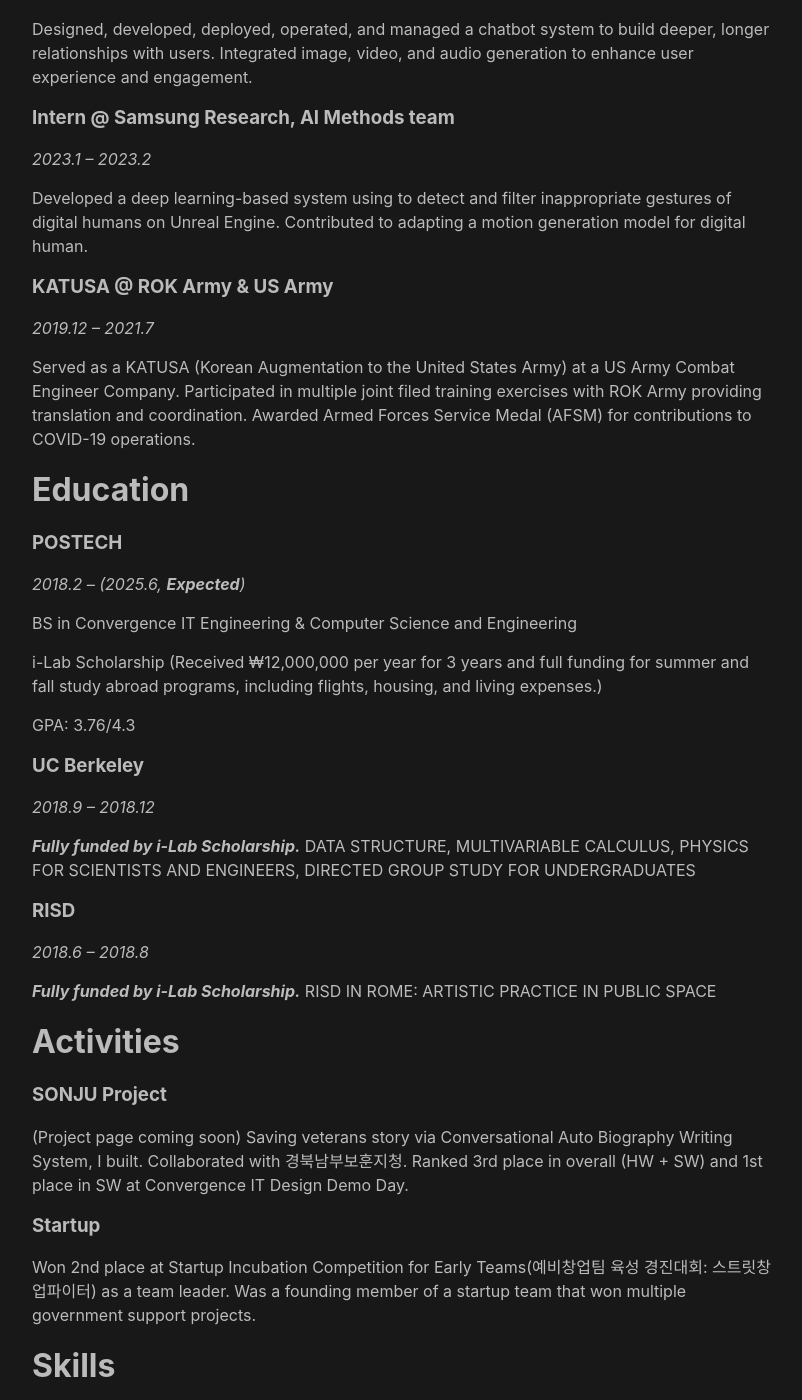
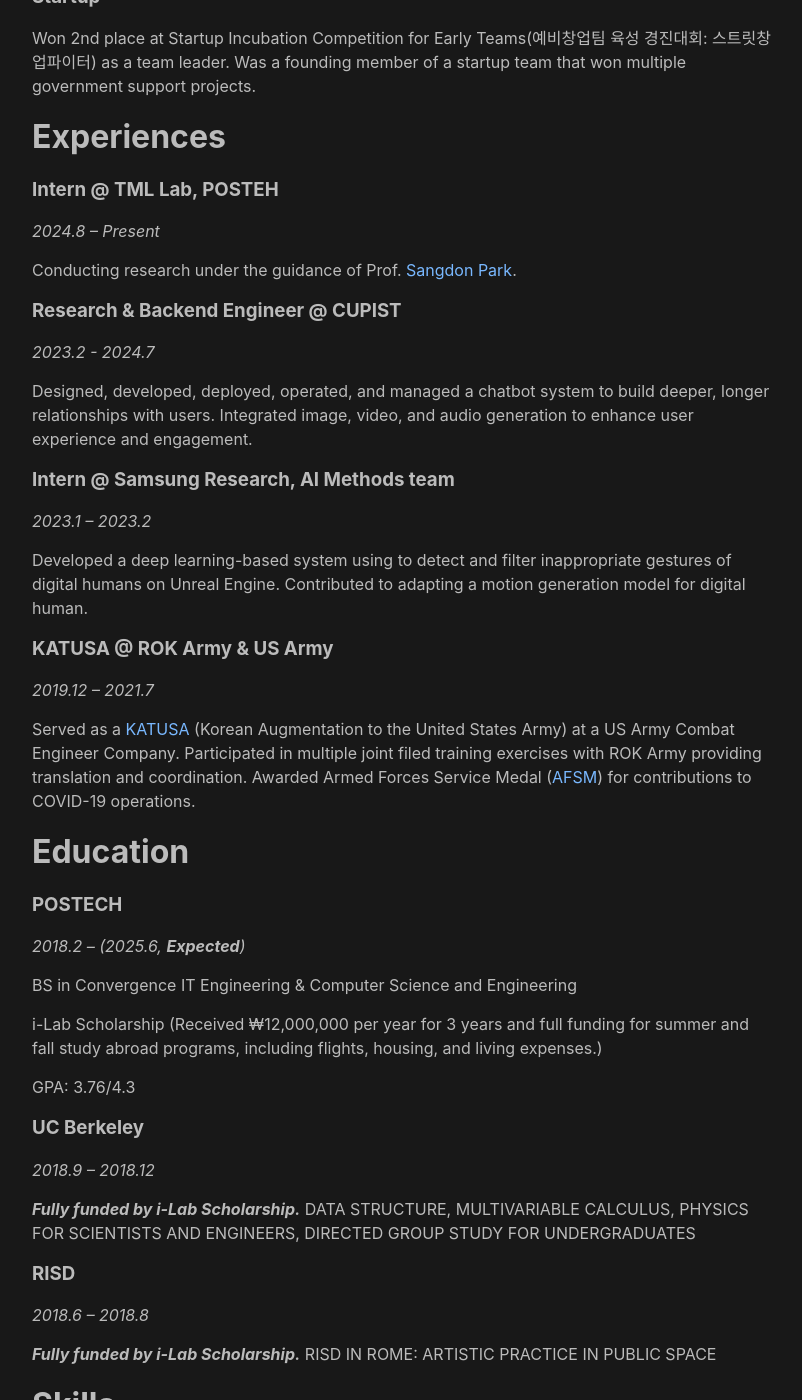
Before and after one commit to bigmbigk/bigmbigk.github.io, a Jekyll site: the page built from index.md, in a window 1280 px wide and 1400 px high, scrolled down 404 px. Shown: the whole window, without its empty margins (238-1040 px from the left). Built offline with Jekyll 4.4.1, drawn with Linux system fonts in a browser that asks for light colours; some of the changed text lies outside the part shown.

Commit message:
update sonju project page and other hyperlinks

```diff
--- a/about.md
+++ b/about.md
@@ -5,10 +5,19 @@ title: About
 (last updated at 2025.2)
 
 Senior undergraduate student at POSTECH, double majoring in Convergence IT Engineering, and Computer Science and Engineering.
+# **Activities**
+### **[SONJU Project][sonju-page]**
+Saving veterans story via Conversational Auto Biography Writing System, I built. Collaborated with 경북남부보훈지청. Ranked 3rd place in overall (HW + SW) and 1st place in SW at Convergence IT Design Demo Day.
+
+### **Startup**
+Won 2nd place at Startup Incubation Competition for Early Teams(예비창업팀 육성 경진대회: 스트릿창업파이터) as a team leader. Was a founding member of a startup team that won multiple government support projects.
+
 # **Experiences**
 
 ### **Intern @ TML Lab, POSTEH**
 *2024.8 – Present*
+
+Conducting research under the guidance of Prof. [Sangdon Park][sangdon-park].
 
 ### **Research & Backend Engineer @ CUPIST**
 *2023.2 - 2024.7*
@@ -23,7 +32,7 @@ Developed a deep learning-based system using to detect and filter inappropriate
 ### **KATUSA @ ROK Army & US Army**
 *2019.12 – 2021.7*
 
-Served as a KATUSA (Korean Augmentation to the United States Army) at a US Army Combat Engineer Company. Participated in multiple joint filed training exercises with ROK Army providing translation and coordination. Awarded Armed Forces Service Medal (AFSM) for contributions to COVID-19 operations.
+Served as a [KATUSA][katusa] (Korean Augmentation to the United States Army) at a US Army Combat Engineer Company. Participated in multiple joint filed training exercises with ROK Army providing translation and coordination. Awarded Armed Forces Service Medal ([AFSM][afsm]) for contributions to COVID-19 operations.
 
 # **Education**
 
@@ -46,15 +55,14 @@ GPA: 3.76/4.3
 
 ***Fully funded by i-Lab Scholarship.*** RISD IN ROME: ARTISTIC PRACTICE IN PUBLIC SPACE
 
-# **Activities**
-### **SONJU Project**
-(Project page coming soon) Saving veterans story via Conversational Auto Biography Writing System, I built. Collaborated with 경북남부보훈지청. Ranked 3rd place in overall (HW + SW) and 1st place in SW at Convergence IT Design Demo Day.
-
-### **Startup**
-Won 2nd place at Startup Incubation Competition for Early Teams(예비창업팀 육성 경진대회: 스트릿창업파이터) as a team leader. Was a founding member of a startup team that won multiple government support projects.
 
 # **Skills**
 ### Language
 Korean (native), English (TOFEL iBT 99 @ 2018.2)
 ### Programming
 Python, C/C++, Backend programming
+
+[sonju-page]: https://bigmbigk.github.io/conversational-auto-biography-writing-system/
+[sangdon-park]: https://sangdon.github.io/
+[katusa]: https://8tharmy.korea.army.mil/site/about/katusa-soldier-program.asp
+[afsm]: https://www.defense.gov/News/Releases/Release/Article/2245043/dod-recognition-for-qualifying-covid-19-operations-and-activities/
```
